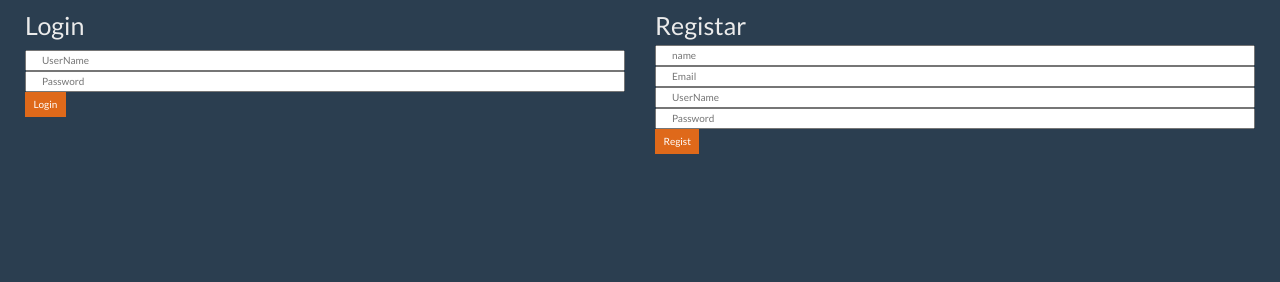
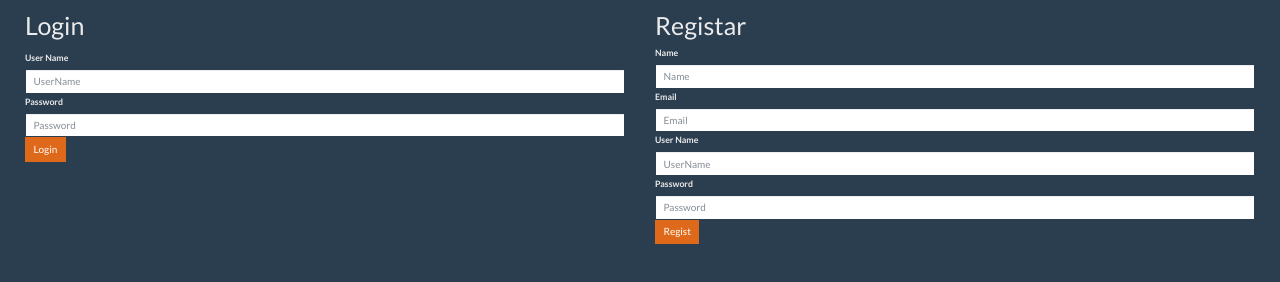
Before and after one commit to Ribjare/ProjetoCD3, a plain HTML site: page static/index_bootstrap.html in a window 1280 px wide. Drawn offline with nearby package versions, Linux system fonts and the light colour scheme.

Commit message:
labels nos inputs

```diff
--- a/static/index_bootstrap.html
+++ b/static/index_bootstrap.html
@@ -20,23 +20,29 @@
         <ul id="users"></ul>
         <form action= "javascript:processar();" id="formLogin">
             <fieldset>
-                <input class="col-md-12 col-sm-12 col-xs-12 col-lg-12" name="UserName" placeholder="UserName" />
-                <input class="col-md-12 col-sm-12 col-xs-12 col-lg-12" name="Password" placeholder="Password"/>
-                <button type="button" class="btn btn-primary">Login</button>
+                <label for="UserName">User Name</label>
+                <input class="form-control" id="UserName" name="UserName" placeholder="UserName" />
+                <label for="Password">Password</label>
+                <input class="form-control" id="Password" name="Password" placeholder="Password"/>
+                <button type="submit" class="btn btn-primary">Login</button>
             </fieldset>
         </form>
       </div>
       <div class="col-md-6 col-sm-6 col-xs-6 col-lg-6 content">
-      <h1>Registar</h1>
-      <form action= "javascript:processar();" id="formRegistar">
-          <fieldset>
-              <input class="col-md-12 col-sm-12 col-xs-12 col-lg-12" name="name" placeholder="name" />
-              <input class="col-md-12 col-sm-12 col-xs-12 col-lg-12" name="Email" placeholder="Email"/>
-              <input class="col-md-12 col-sm-12 col-xs-12 col-lg-12" name="UserName" placeholder="UserName"/>
-              <input class="col-md-12 col-sm-12 col-xs-12 col-lg-12" name="Password" placeholder="Password"/>
-             <button type="button" class="btn btn-primary">Regist</button>
-         </fieldset>
-      </form>
+          <h1>Registar</h1>
+          <form action= "javascript:processar();" id="formRegistar">
+              <fieldset>
+                  <label for="Name">Name</label>
+                  <input class="form-control" id="Name" name="name" placeholder="Name" />
+                  <label for="Email">Email</label>
+                  <input class="form-control" id="Email" name="Email" placeholder="Email"/>
+                  <label for="UserName1">User Name</label>
+                  <input class="form-control" id="UserName1" name="UserName" placeholder="UserName"/>
+                  <label for="Password1">Password</label>
+                  <input class="form-control" id="Password1" name="Password" placeholder="Password"/>
+                 <button type="submit" class="btn btn-primary">Regist</button>
+             </fieldset>
+          </form>
       </div>
 
     </div>
```
Also changed, not shown: static/MainPage.html (+11 -6 lines).
